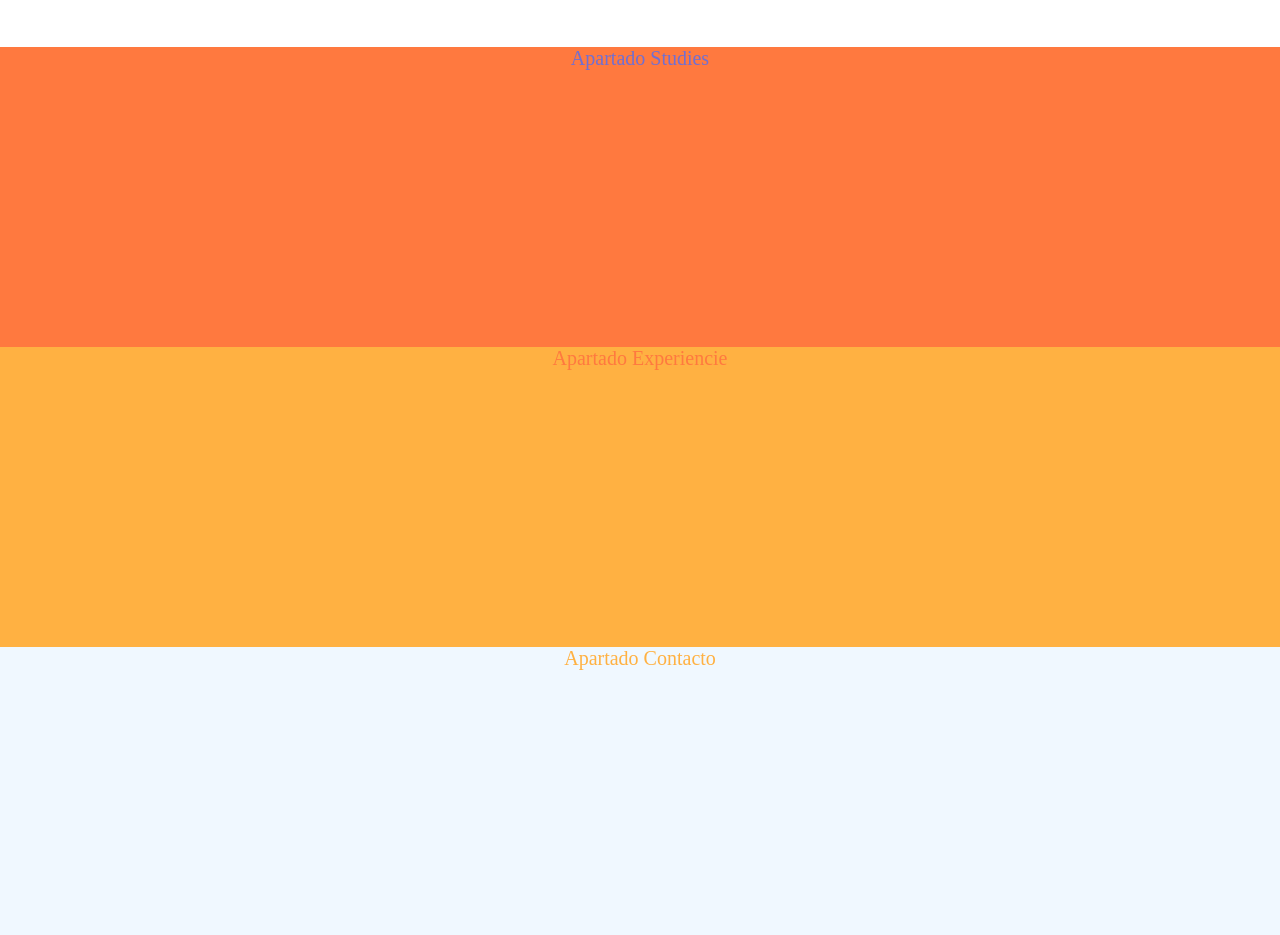
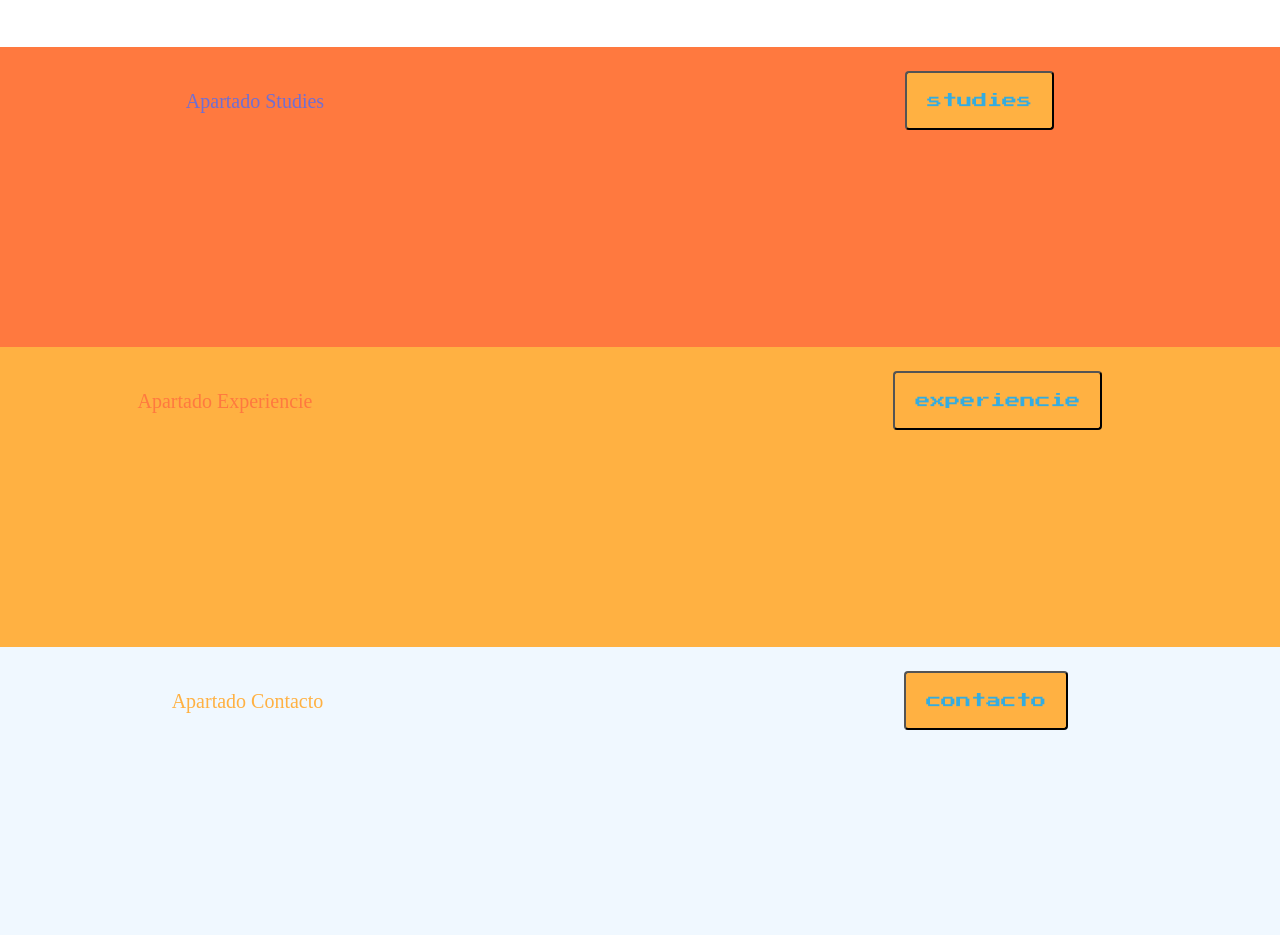
Before and after one commit to pedri77/KeepCoding_02, a plain HTML site: page index.html in a window 1280 px wide. Shown: the part 1075-2010 px from the top of the page. Drawn offline with Linux system fonts and the light colour scheme; a web font is replaced by a local one.

Commit message:
buttons sections

```diff
--- a/index.html
+++ b/index.html
@@ -46,11 +46,11 @@
                 </nav>
                 <h1 class="title">Practica 02</h1>
                 <h2 class="subtitle">KeepCoding</h2>
-                <div class="button">
-                        <button>
-                                <a class="nav-link" href="About.html">Boton</a>
-                            </button>
-                </div>
+                <!-- <div class="button"> -->
+                <button>
+                    <a class="nav-link" href="About.html">Boton</a>
+                </button>
+                <!-- </div> -->
 
 
     </div>
@@ -62,18 +62,30 @@
             <i class="fas fa-chess-rook fa-7x"></i>
             <i class="fab fa-angular fa-7x"></i>
     </div>
+    <!-- Reducir número de iconos e introducir enlaces -->
 
     <div class="studies">
             Apartado Studies
+            <button>
+                <a class="nav-link" href="Estudies.html">studies</a>
+            </button>
     </div>
+
 
     <div class="experiencie">
             Apartado Experiencie
+            <button>
+                <a class="nav-link" href="Experiencie.html">experiencie</a>
+            </button>
 
     </div>
 
+
     <div class="contact">
             Apartado Contacto
+            <button>
+                <a class="nav-link" href="Contact.html">contacto</a>
+            </button>
     </div>
 
     <!-- About -->
```
